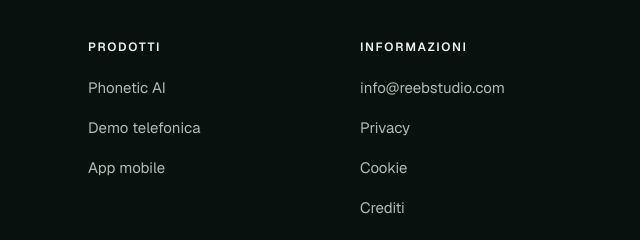
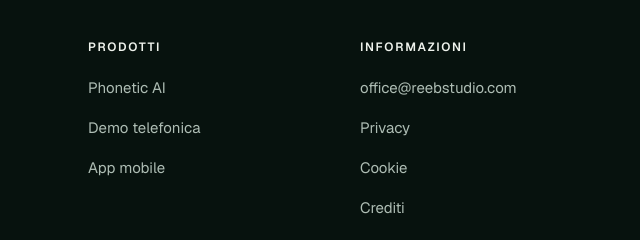
Before and after one commit to Purepath23/reeb-studio, a plain HTML site: page privacy.html in a window 1280 px wide. Shown: the part 1777-2017 px from the top of the page, 640-1280 px from the left. Drawn offline with Linux system fonts and the light colour scheme.

Commit message:
Aggiorna l'indirizzo di contatto REEB STUDIO

```diff
--- a/privacy.html
+++ b/privacy.html
@@ -145,7 +145,7 @@
         <div class="footer-col">
           <h2>Informazioni</h2>
           <ul role="list">
-            <li><a href="mailto:info@reebstudio.com">info@reebstudio.com</a></li>
+            <li><a href="mailto:office@reebstudio.com">office@reebstudio.com</a></li>
             <li><a href="note-legali/#privacy">Privacy</a></li>
             <li><a href="note-legali/#cookie">Cookie</a></li>
             <li><a href="note-legali/#crediti">Crediti</a></li>
```
